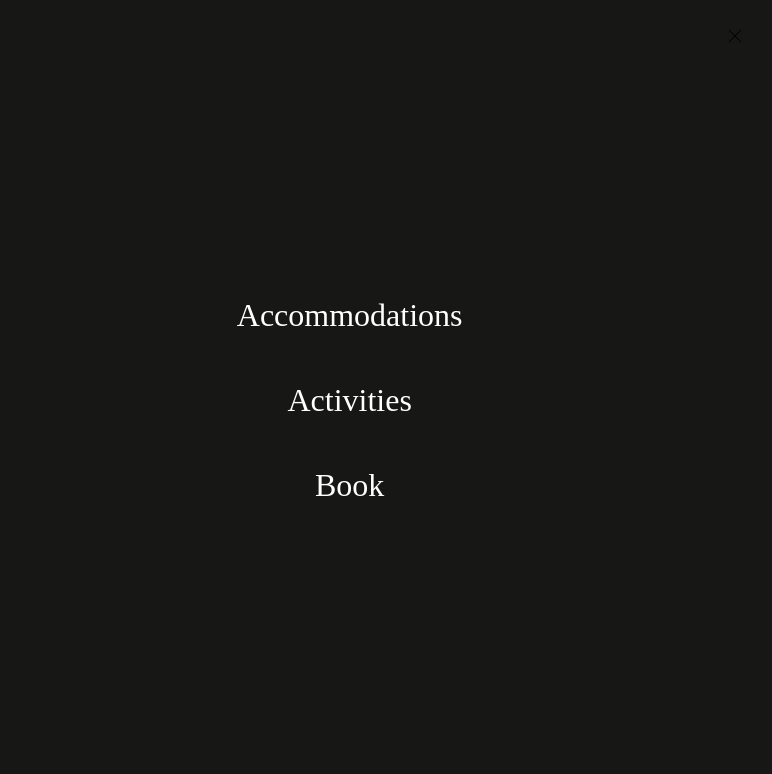
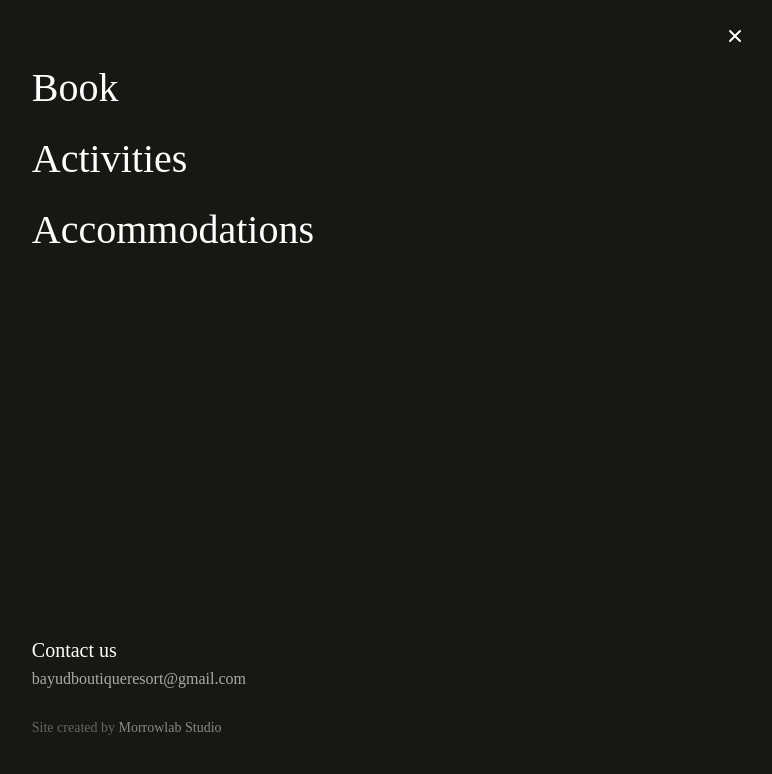
Before and after one commit to AsapGit8/bayud, a Nuxt app: page / in a window 1280 px wide. Both pictures are taken after a click on the button "Toggle menu". Shown: the top 774 px of the page, without its empty margins (493-1265 px from the left). Built offline with nearby package versions, Linux system fonts and the light colour scheme.

Commit message:
Checkpoint for Navbar

```diff
--- a/components/Navbar.vue
+++ b/components/Navbar.vue
@@ -1,68 +1,120 @@
 <template>
     <nav class="navbar">
       <div class="navbar-container">
-        <!-- Left: Brand -->
+
         <div class="navbar-brand">
           <NuxtLink to="/">Bayud</NuxtLink>
         </div>
 
-        <!-- Right: Book Button & Hamburger -->
         <div class="navbar-right">
           <NuxtLink to="/book" class="book-button">Book</NuxtLink>
           <button class="menu-toggle" @click="toggleMenu" aria-label="Toggle menu">
-            <img :src="menuOpen ? '/icons/CloseIcon.svg' : '/icons/NavbarIcon.svg'" alt="Menu Icon" />
+            <img
+              :src="menuOpen ? '/icons/CloseIcon.svg' : '/icons/NavbarIcon.svg'"
+              alt="Menu Icon"
+            />
           </button>
         </div>
       </div>
 
-      <!-- Full-Screen Overlay Menu -->
-      <div ref="overlay" class="overlay-menu" :class="{ 'menu-open': menuOpen }">
-        <div class="overlay-left">
-          <!-- Placeholder for future images -->
-        </div>
-        <div class="overlay-right">
-          <NuxtLink to="/accommodations" class="overlay-item" @click="closeMenu">Accommodations</NuxtLink>
-          <NuxtLink to="/activities" class="overlay-item" @click="closeMenu">Activities</NuxtLink>
-          <NuxtLink to="/book" class="overlay-item" @click="closeMenu">Book</NuxtLink>
+      <div ref="overlay" class="overlay-menu" :style="{ visibility: overlayVisible ? 'visible' : 'hidden' }">
+        <div class="overlay-left"></div>
+        <div class="overlay-content">
+          <div class="menu-links">
+            <NuxtLink to="/book" class="overlay-item" @click="closeMenu">Book</NuxtLink>
+            <NuxtLink to="/activities" class="overlay-item" @click="closeMenu">Activities</NuxtLink>
+            <NuxtLink to="/accommodations" class="overlay-item" @click="closeMenu">Accommodations</NuxtLink>
+          </div>
+
+          <div class="contact-info">
+            <div class="contact-title">Contact us</div>
+            <a href="mailto:bayudboutiqueresort@gmail.com" class="contact-email">bayudboutiqueresort@gmail.com</a>
+          </div>
+
+          <div class="credits">
+            Site created by <a href="https://morrowlab.studio" target="_blank" rel="noopener">Morrowlab Studio</a>
+          </div>
         </div>
       </div>
     </nav>
   </template>
 
   <script setup>
-  import { ref, watch, onMounted } from 'vue'
+  import { ref, watch, onMounted, onBeforeUnmount } from 'vue'
   import gsap from 'gsap'
 
   const menuOpen = ref(false)
+  const overlayVisible = ref(false)
   const overlay = ref(null)
+  const isAnimating = ref(false)
 
   const toggleMenu = () => {
+    if (isAnimating.value) return
     menuOpen.value = !menuOpen.value
   }
 
   const closeMenu = () => {
+    if (isAnimating.value) return
     menuOpen.value = false
   }
 
+  const disableScroll = () => {
+    document.body.style.overflow = 'hidden'
+    document.documentElement.style.overflow = 'hidden'
+  }
+
+  const enableScroll = () => {
+    document.body.style.overflow = ''
+    document.documentElement.style.overflow = ''
+  }
+
+  const handleEscKey = (e) => {
+    if (e.key === 'Escape' && menuOpen.value) {
+      closeMenu()
+    }
+  }
+
   onMounted(() => {
-    // Initialize the overlay position
-    gsap.set(overlay.value, { y: '-100%' })
+    gsap.set(overlay.value, {
+      y: '-100%',
+      opacity: 0
+    })
+
+    window.addEventListener('keydown', handleEscKey)
   })
 
-  watch(menuOpen, (newVal) => {
-    if (newVal) {
-      // Open animation
+  onBeforeUnmount(() => {
+    window.removeEventListener('keydown', handleEscKey)
+    enableScroll()
+  })
+
+  watch(menuOpen, (isOpen) => {
+    isAnimating.value = true
+
+    if (isOpen) {
+      overlayVisible.value = true
+      disableScroll()
+
       gsap.to(overlay.value, {
         y: '0%',
+        opacity: 1,
         duration: 0.8,
-        ease: 'power3.out'
+        ease: 'power3.out',
+        onComplete: () => {
+          isAnimating.value = false
+        }
       })
     } else {
-      // Close animation
       gsap.to(overlay.value, {
         y: '-100%',
+        opacity: 0,
         duration: 0.6,
-        ease: 'power2.in'
+        ease: 'power2.in',
+        onComplete: () => {
+          overlayVisible.value = false
+          isAnimating.value = false
+          enableScroll()
+        }
       })
     }
   })
@@ -74,8 +126,8 @@
     position: fixed;
     top: 0;
     width: 100%;
+    z-index: 1000;
     background: transparent;
-    z-index: 1000;
   }
 
   .navbar-container {
@@ -83,6 +135,8 @@
     justify-content: space-between;
     align-items: center;
     padding: 1rem 2rem;
+    max-width: 1440px;
+    margin: 0 auto;
   }
 
   .navbar-brand a {
@@ -90,38 +144,53 @@
     font-weight: bold;
     color: #333;
     text-decoration: none;
+    transition: color 0.2s ease;
+  }
+
+  .navbar-brand a:hover {
+    color: #007BFF;
   }
 
   .navbar-right {
     display: flex;
     align-items: center;
-    gap: 1rem;
+    gap: 1.5rem;
   }
 
   .book-button {
     background-color: #007BFF;
     color: #fff;
-    padding: 0.5rem 1rem;
-    border: none;
+    padding: 0.5rem 1.25rem;
     border-radius: 4px;
     text-decoration: none;
     font-weight: 500;
+    transition: all 0.2s ease;
+  }
+
+  .book-button:hover {
+    background-color: #0069d9;
+    transform: translateY(-1px);
   }
 
   .menu-toggle {
     background: none;
     border: none;
     cursor: pointer;
-    padding: 8px;
-    z-index: 1001; /* Ensure it's above overlay */
+    padding: 0.5rem;
+    z-index: 1001;
   }
 
   .menu-toggle img {
     width: 24px;
     height: 24px;
+    transition: transform 0.2s ease;
   }
 
-  /* Overlay menu styles */
+  .menu-toggle:hover img {
+    transform: scale(1.1);
+  }
+
+  /* Overlay styles */
   .overlay-menu {
     position: fixed;
     top: 0;
@@ -131,33 +200,92 @@
     background-color: #171716;
     display: flex;
     z-index: 999;
-    overflow: hidden;
-    transform: translateY(-100%);
+    will-change: transform;
   }
 
   .overlay-left {
-    width: 33.33%;
-    background-color: #222; /* Placeholder background */
+    width: 40%;
+    background-color: #222;
   }
 
-  .overlay-right {
-    width: 66.66%;
+  .overlay-content {
+    width: 60%;
+    padding: 4rem;
     display: flex;
     flex-direction: column;
-    justify-content: center;
-    align-items: center;
-    padding: 2rem;
+    justify-content: space-between;
+  }
+
+  .menu-links {
+    display: flex;
+    flex-direction: column;
+    align-items: flex-start;
+    gap: 1.5rem;
   }
 
   .overlay-item {
-    color: #fff;
-    font-size: 2rem;
+    color: white;
+    font-size: 2.5rem;
+    font-weight: 500;
     text-decoration: none;
-    margin: 1rem 0;
-    padding: 0.5rem 1rem;
+    position: relative;
+    transition: color 0.2s ease;
   }
 
   .overlay-item:hover {
-    text-decoration: underline;
+    color: #007BFF;
+  }
+
+  .contact-info {
+    margin-top: auto;
+    color: white;
+  }
+
+  .contact-title {
+    font-size: 1.25rem;
+    margin-bottom: 0.5rem;
+  }
+
+  .contact-email {
+    color: #aaa;
+    text-decoration: none;
+    font-size: 1rem;
+    transition: color 0.2s ease;
+  }
+
+  .contact-email:hover {
+    color: #007BFF;
+  }
+
+  .credits {
+    color: #666;
+    font-size: 0.875rem;
+    margin-top: 2rem;
+  }
+
+  .credits a {
+    color: #888;
+    text-decoration: none;
+    transition: color 0.2s ease;
+  }
+
+  .credits a:hover {
+    color: #007BFF;
+  }
+
+  /* Responsive adjustments */
+  @media (max-width: 768px) {
+    .overlay-left {
+      display: none;
+    }
+
+    .overlay-content {
+      width: 100%;
+      padding: 2rem;
+    }
+
+    .overlay-item {
+      font-size: 2rem;
+    }
   }
   </style>
```
Also changed, not shown: public/icons/CloseIcon.svg.
